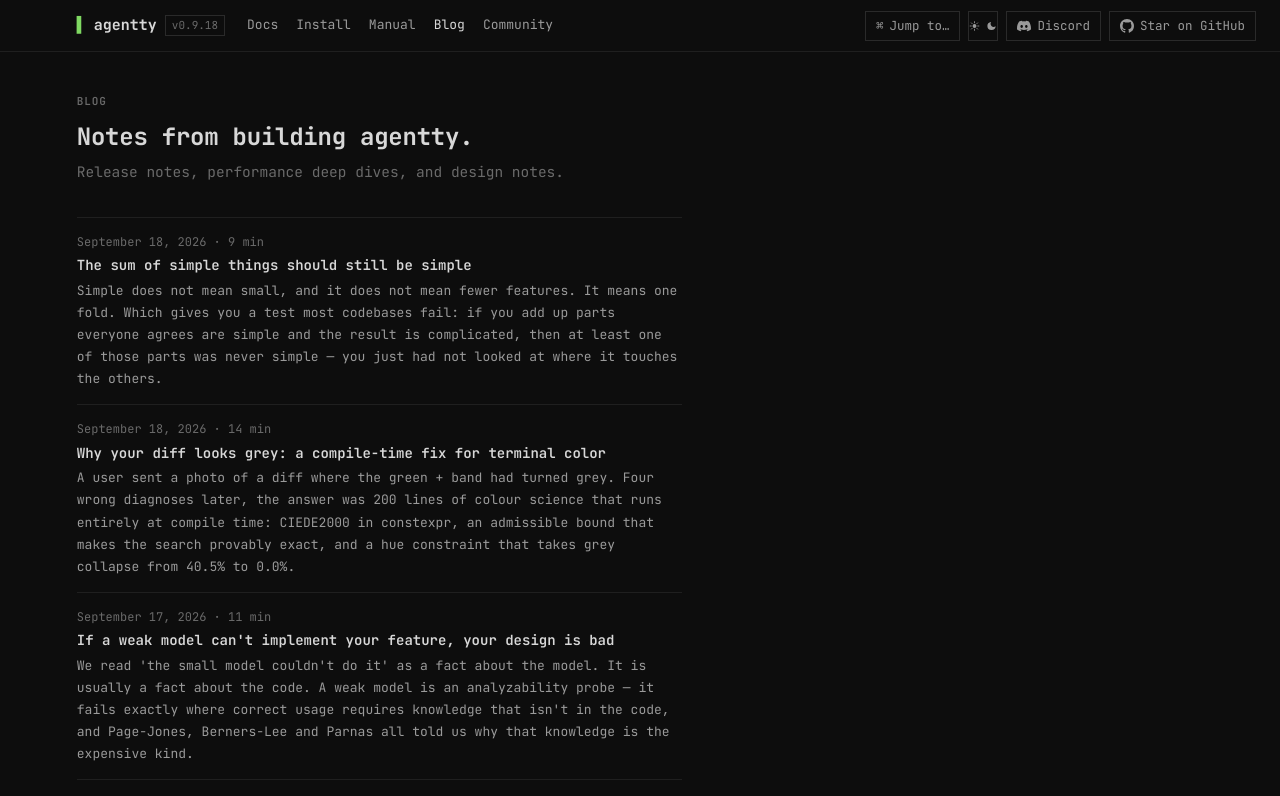
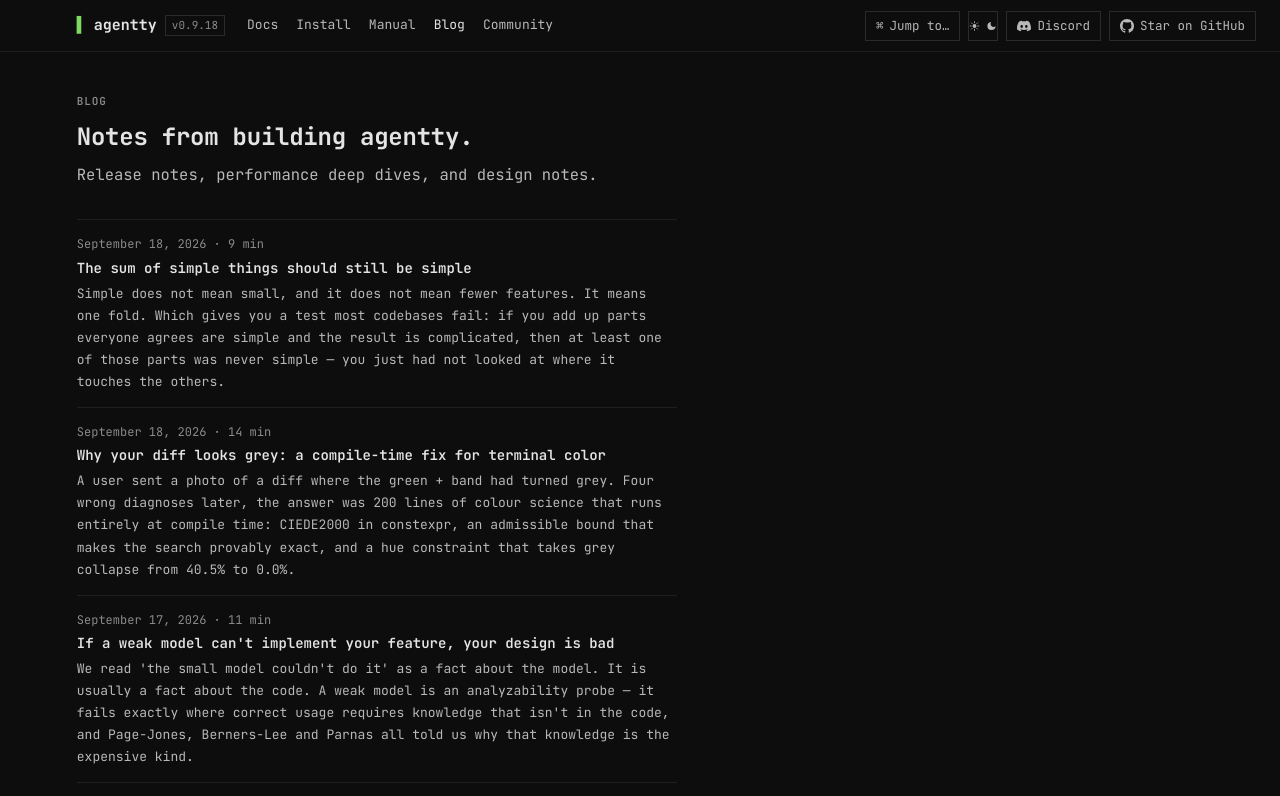
Before and after one commit to 1ay1/agentty.org, a Next.js app: page /blog in a window 1280 px wide. Shown: the top 796 px of the page. Built offline with nearby package versions, Linux system fonts and the light colour scheme.

Commit message:
Docs readability: AA contrast everywhere, 15px prose at ~64ch, clearer headings

```diff
--- a/app/site.css
+++ b/app/site.css
@@ -12,9 +12,9 @@
   --bg-elev: #1a1a1a;
   --border: #2a2a2a;
   --border-soft: #1f1f1f;
-  --text: #d8d8d8;
-  --text-dim: #9a9a9a;
-  --text-faint: #6a6a6a;
+  --text: #e4e4e4;        /* 15.3:1 */
+  --text-dim: #b8b8b8;    /* 9.8:1 — prose */
+  --text-faint: #8a8a8a;  /* 5.6:1 — labels, meta */
   --accent: #7fd962;
   --accent-hover: #a6ee8e;
   --warn: #e0b84a;
@@ -22,7 +22,7 @@
   --mono: var(--font-mono), "JetBrains Mono", ui-monospace, SFMono-Regular, Menlo, Consolas, monospace;
   --gutter: clamp(20px, 6vw, 80px);
   --nav-h: 52px;
-  --measure: 72ch;
+  --measure: 600px;   /* ≈64 chars of 15px mono: a comfortable line */
   --hl-foreground: #cecdc3; --hl-token-comment: #6f6e69; --hl-token-keyword: #ce5d97;
   --hl-token-string: #3aa99f; --hl-token-string-expression: #879a39; --hl-token-function: #4385be;
   --hl-token-constant: #da702c; --hl-token-parameter: #cecdc3; --hl-token-punctuation: #878580;
@@ -35,9 +35,9 @@ html[data-theme="light"] {
   --bg-elev: #ececE8;
   --border: #d4d4cf;
   --border-soft: #e6e6e1;
-  --text: #1c1c1c;
-  --text-dim: #555;
-  --text-faint: #808080;
+  --text: #1c1c1c;        /* 16.6:1 */
+  --text-dim: #3d3d3d;    /* 10.6:1 — prose */
+  --text-faint: #6b6b6b;  /* 5.2:1 — labels, meta */
   --accent: #2f7d1c;
   --accent-hover: #1f5a10;
   --warn: #a8740a;
@@ -133,7 +133,7 @@ html[data-theme="dark"] .theme-icon.moon, html[data-theme="light"] .theme-icon.s
   font-size: 11px; letter-spacing: .08em; text-transform: uppercase; font-weight: 600; color: var(--text-faint);
 }
 .kicker { margin: 0 0 10px; }
-.lead { color: var(--text-faint); font-size: 14.5px; margin: 8px 0 32px; }
+.lead { color: var(--text-dim); font-size: 15.5px; line-height: 1.65; margin: 10px 0 32px; text-wrap: pretty; }
 .lead strong { color: var(--text-dim); }
 .breadcrumb { display: flex; flex-wrap: wrap; align-items: baseline; gap: 6px; font-size: 12px; color: var(--text-faint); margin-bottom: 20px; }
 .breadcrumb a { color: var(--text-dim); text-decoration: none; }
@@ -142,12 +142,14 @@ html[data-theme="dark"] .theme-icon.moon, html[data-theme="light"] .theme-icon.s
 .breadcrumb .cur { color: var(--text); }
 
 /* prose rendered from markdown (docs, blog, guides, compare, pages) */
-.doc-body { color: var(--text-dim); line-height: 1.75; }
+.doc-body { color: var(--text-dim); font-size: 15px; line-height: 1.8; hyphens: manual; }
+.doc-body p, .doc-body li { text-wrap: pretty; }
+.doc-body :is(h2, h3, h4) { text-wrap: balance; }
 .doc-chunk { display: contents; }
-.doc-body p, .doc-body ul, .doc-body ol { margin: 0 0 16px; }
-.doc-body h2 { font-size: 16px; margin: 56px 0 14px; }
-.doc-body h3 { font-size: 14px; margin: 32px 0 10px; }
-.doc-body h4 { font-size: 13px; margin: 24px 0 8px; color: var(--text-dim); }
+.doc-body p, .doc-body ul, .doc-body ol { margin: 0 0 1.15em; }
+.doc-body h2 { font-size: 18px; line-height: 1.4; margin: 2.8em 0 .8em; }
+.doc-body h3 { font-size: 15.5px; line-height: 1.45; margin: 2em 0 .6em; }
+.doc-body h4 { font-size: 15px; margin: 1.6em 0 .5em; color: var(--text-dim); }
 .doc-body :is(h2, h3, h4) { position: relative; scroll-margin-top: calc(var(--nav-h) + 24px); }
 .doc-body > :first-child, .doc-chunk:first-child > :first-child { margin-top: 0; }
 /* heading self-link: a quiet # after the heading, shown on hover / focus */
@@ -160,8 +162,8 @@ html[data-theme="dark"] .theme-icon.moon, html[data-theme="light"] .theme-icon.s
 .doc-body h2:target, .doc-body h3:target { color: var(--accent); }
 
 .doc-body ul, .doc-body ol { padding-left: 18px; }
-.doc-body li { margin: 6px 0; padding-left: 2px; }
-.doc-body li > p { margin: 0 0 6px; }
+.doc-body li { margin: .45em 0; padding-left: 2px; }
+.doc-body li > p { margin: 0 0 .4em; }
 .doc-body li::marker { color: var(--text-faint); }
 .doc-body ul > li::marker { content: "- "; }
 .doc-body strong { color: var(--text); font-weight: 600; }
@@ -188,7 +190,7 @@ html[data-theme="dark"] .theme-icon.moon, html[data-theme="light"] .theme-icon.s
 }
 pre.code {
   margin: 0; padding: 12px 14px; overflow-x: auto; tab-size: 4;
-  background: none; font-size: 12.5px; line-height: 1.65; color: var(--hl-foreground);
+  background: none; font-size: 13.5px; line-height: 1.7; color: var(--hl-foreground);
 }
 pre.code code { background: none; border: 0; padding: 0; font-size: inherit; color: inherit; overflow-wrap: normal; }
 pre.code .line:empty::before { content: " "; }
```
